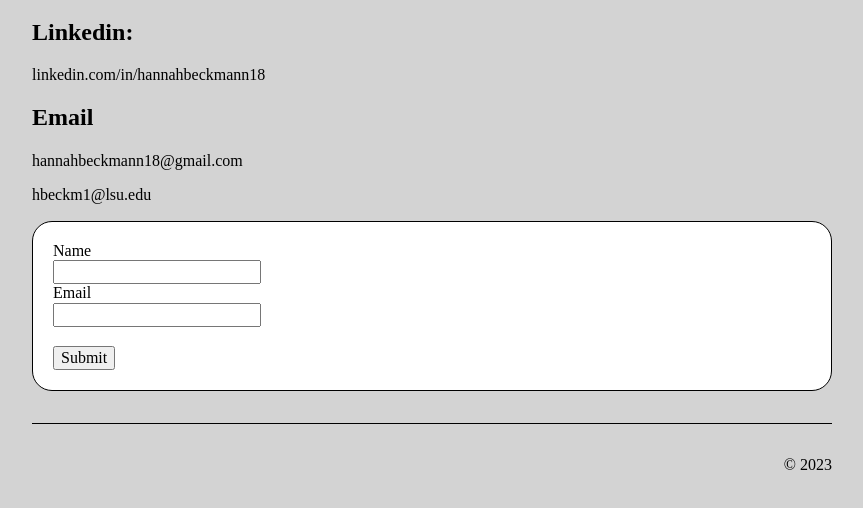
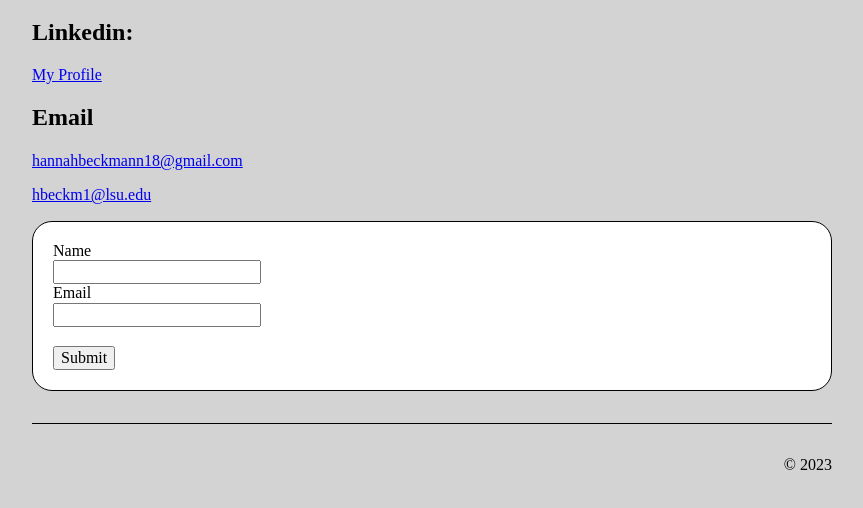
Before and after one commit to HannahBeckmann/Project-3-Final, a plain HTML site: page contact.html in a window 1280 px wide. Shown: the part 90-598 px from the top of the page, without its empty margins (208-1071 px from the left). Drawn offline with Linux system fonts and the light colour scheme.

Commit message:
attached links to contacts

```diff
--- a/contact.html
+++ b/contact.html
@@ -41,10 +41,10 @@
     <main class="hannah-main-content">
       <h1>Contact</h1>
       <h2>Linkedin:</h2>
-      <p>linkedin.com/in/hannahbeckmann18</p>
+      <p><a href="https://www.linkedin.com/in/hannahbeckmann18/" target="_blank">My Profile</a></p>
       <h2>Email</h2>
-      <p>hannahbeckmann18@gmail.com</p>
-      <p>hbeckm1@lsu.edu </p>
+      <p><a href="hannahbeckmann18@gmail.com" target="_blank">hannahbeckmann18@gmail.com</a></p>
+      <p><a href="hbeckm1@lsu.edu" target="_blank">hbeckm1@lsu.edu</a></p>
 
       <form class="hannah-contact-form" action="">
         <label for="name">Name</label><br>
```
